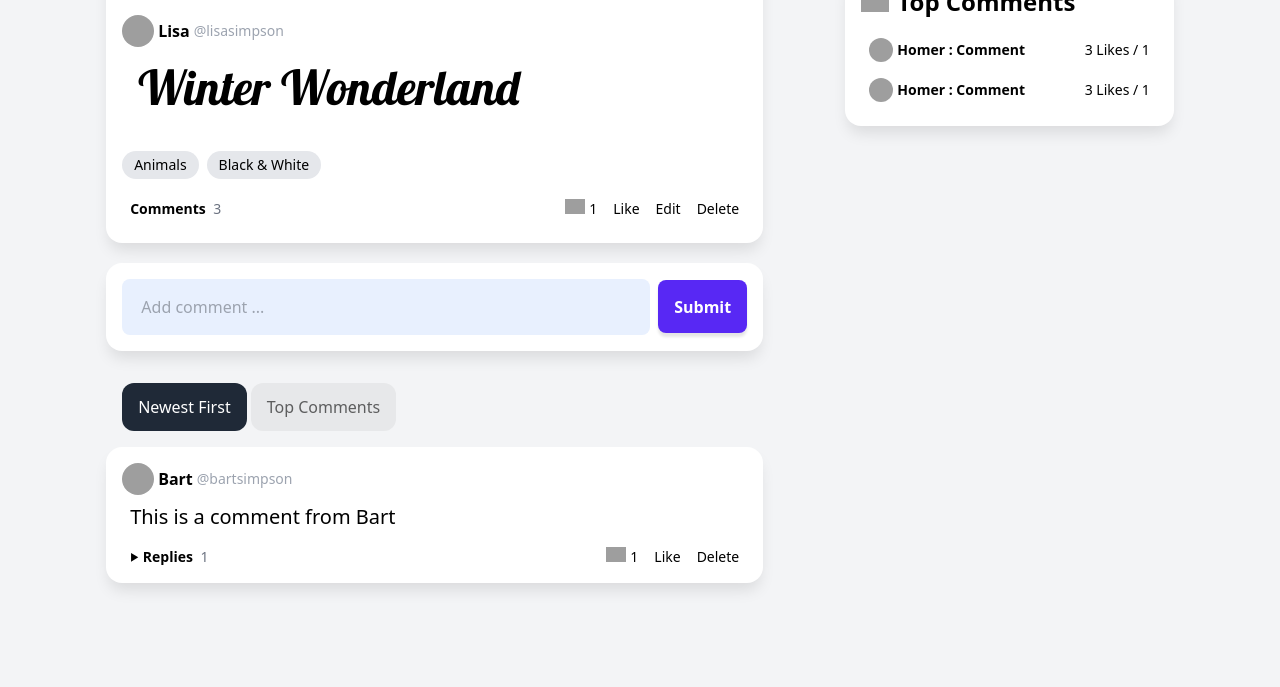
After one commit to yuhsi-chen-dev/web_app_django, a Django app: page /post/eb29be9e-1d6f-4172-bc33-43af6f8c0670/ in a window 1280 px wide. The commit adds this page. Shown: the part 1023-1710 px from the top of the page. Run offline with Django 5.2, Linux system fonts and the light colour scheme; data comes from the database, SQL or seed files in the repository; some libraries are stand-ins or nearby versions; grey boxes are pictures that could not be loaded.

Commit message:
[NEW] add post read feature

```diff
--- a/core/urls.py
+++ b/core/urls.py
@@ -26,4 +26,5 @@ urlpatterns = [
     path("post/create/", post_create_view, name="post-create"),
     path("post/delete/<pk>/", post_delete_view, name="post-delete"),
     path("post/edit/<pk>/", post_edit_view, name="post-edit"),
+    path("post/<pk>/", post_page_view, name="post"),
 ]
--- a/posts/views.py
+++ b/posts/views.py
@@ -128,3 +128,19 @@ def post_edit_view(request: HttpRequest, pk: str) -> HttpResponse:
 
     context = {"post": post, "form": form}
     return render(request, "posts/post_edit.html", context)
+
+
+def post_page_view(request: HttpRequest, pk: str) -> HttpResponse:
+    """
+    Display the details of a specific post.
+
+    Args:
+        request (HttpRequest): The HTTP request object containing metadata
+        about the request.
+        pk (str): The primary key (id) of the post to display.
+
+    Returns:
+        HttpResponse: A rendered HTML response displaying the post's details.
+    """
+    post = Post.objects.get(id=pk)
+    return render(request, "posts/post_page.html", {"post": post})
--- a/templates/posts/post.html
+++ b/templates/posts/post.html
@@ -4,7 +4,7 @@
       <div class="text-sm text-gray-400 truncate">flickr<a href="{{ post.url }}" class="hover:underline ml-1" target="blank">@{{ post.artist }}</a></div>
   </div>
   <figure>
-      <a href=""><img class="w-full" src="{{ post.image }}"></a>
+      <a href="{% url 'post' post.id %}"><img class="w-full" src="{{ post.image }}"></a>
   </figure>
   <div class="p-4 pb-2">
       <a class="flex items-center gap-1 mb-4" href="">
@@ -18,7 +18,7 @@
           <a href="" class="bg-gray-200 rounded-full px-3 py-1 hover:bg-gray-800 hover:text-white">Black & White</a>
       </div>
       <div class="flex items-center justify-between text-sm px-2">
-          <a class="font-bold hover:underline" href="">
+          <a class="font-bold hover:underline" href="{% url 'post' post.id %}">
               Comments
               <span class="font-light text-gray-500 ml-1">3</span>
           </a>
--- /dev/null
+++ b/templates/posts/post_page.html
@@ -0,0 +1,88 @@
+{% extends 'layouts/a.html' %}
+
+{% block content %}
+
+{% include 'posts/post.html' %}
+
+<div class="card !pb-0 -mt-3">
+  <form method="POST" class="flex items-center p-4" autocomplete="off">
+      <input type="text" name="comment" placeholder="Add comment ..." maxlength="150">
+      <button @click="open = false" class="block ml-2" type="submit">Submit</button>
+  </form>
+</div>
+
+<div class="mb-20">
+  <div id="tabs" class="ml-4 flex gap-1 mb-4">
+      <a class="tab selected">Newest First</a>
+      <a class="tab">Top Comments</a>
+  </div>
+
+  <div id="tab-contents">
+
+      <comment class="card p-4 !mb-4">
+          <div class="flex justify-between items-center">
+              <a class="flex items-center gap-1 mb-2" href="">
+                  <img class="w-8 h-8 object-cover rounded-full" src="https://img.icons8.com/small/96/A9A9A9/happy.png">
+                  <span class="font-bold hover:underline">Bart</span>
+                  <span class="text-sm font-normal text-gray-400">@bartsimpson</span>
+              </a>
+          </div>
+          <p class="text-xl px-2">
+              This is a comment from Bart
+          </p>
+          <div x-data="{ repliesOpen: false }" class="flex items-center justify-between flex-wrap text-sm px-2">
+              <a @click="repliesOpen = !repliesOpen" class="font-bold hover:underline cursor-pointer">
+                  <div class="inline-block" x-bind:class="repliesOpen && 'rotate-90 duration-300'">
+                      <svg transform ="rotate(90)" width="9" height="9" viewBox="0 0 25 25">
+                          <path d="M24 22h-24l12-20z"/>
+                      </svg>
+                  </div>
+                  Replies
+                  <span class="font-light text-gray-500 ml-1">1</span>
+              </a>
+              <div class="flex items-center gap-4 [&>a:hover]:underline">
+                  <div class="flex items-center gap-1">
+                      <img class="w-5 -mt-1" src="https://img.icons8.com/small/24/000000/fire-heart.png">
+                      1
+                  </div>
+                  <a href="">Like</a>
+                  <a href="">Delete</a>
+              </div>
+
+              <div x-show="repliesOpen" x-cloak class="basis-full mt-3 pl-8 grid grid-cols-1">
+
+                  <reply class="flex items-end justify-between py-4 border-t">
+                      <div class="flex">
+                          <a href="">
+                              <img class="w-8 h-8 object-cover rounded-full mr-2" src="https://img.icons8.com/small/96/A9A9A9/happy.png">
+                          </a>
+                          <div class="w-fit">
+                              <a class="block" href="">
+                                  <span class="font-bold hover:underline">Homer</span>
+                                  <span class="text-sm text-gray-400">@homersimpson</span>
+                              </a>
+                              <div class="mr-3">This is a reply from Homer</div>
+                          </div>
+                      </div>
+                      <div class="flex items-center gap-4 [&>a:hover]:underline">
+                          <div class="flex items-center gap-1">
+                              <img class="w-5 -mt-1" src="https://img.icons8.com/small/24/000000/fire-heart.png">
+                              1
+                          </div>
+                          <a href="">Like</a>
+                          <a href="">Delete</a>
+                      </div>
+                  </reply>
+
+                  <form method="POST" class="replyform flex justify-between" autocomplete="off">
+                      <input type="text" name="reply" placeholder="Add reply ..." maxlength="150">
+                      <button class="block" type="submit">Submit</button>
+                  </form>
+              </div>
+          </div>
+      </comment>
+
+  </div>
+</div>
+
+{% endblock %}
```
